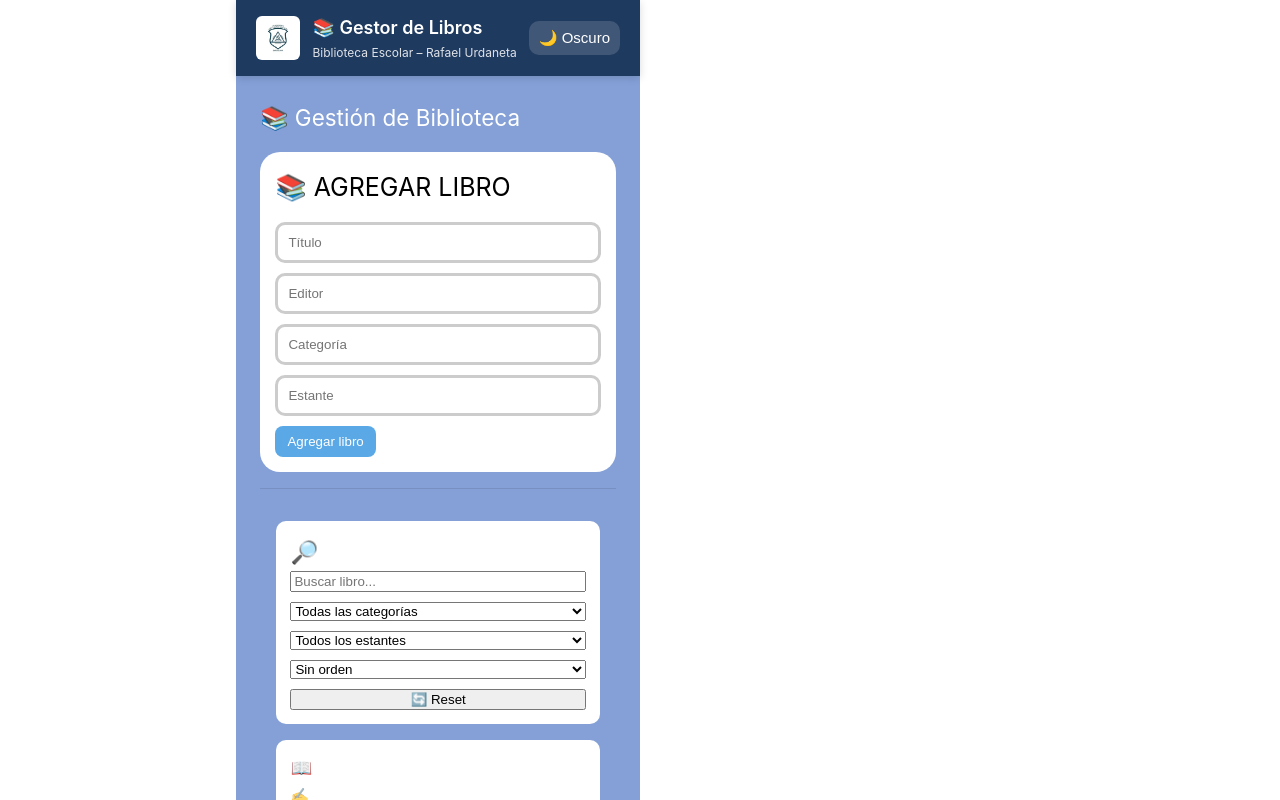
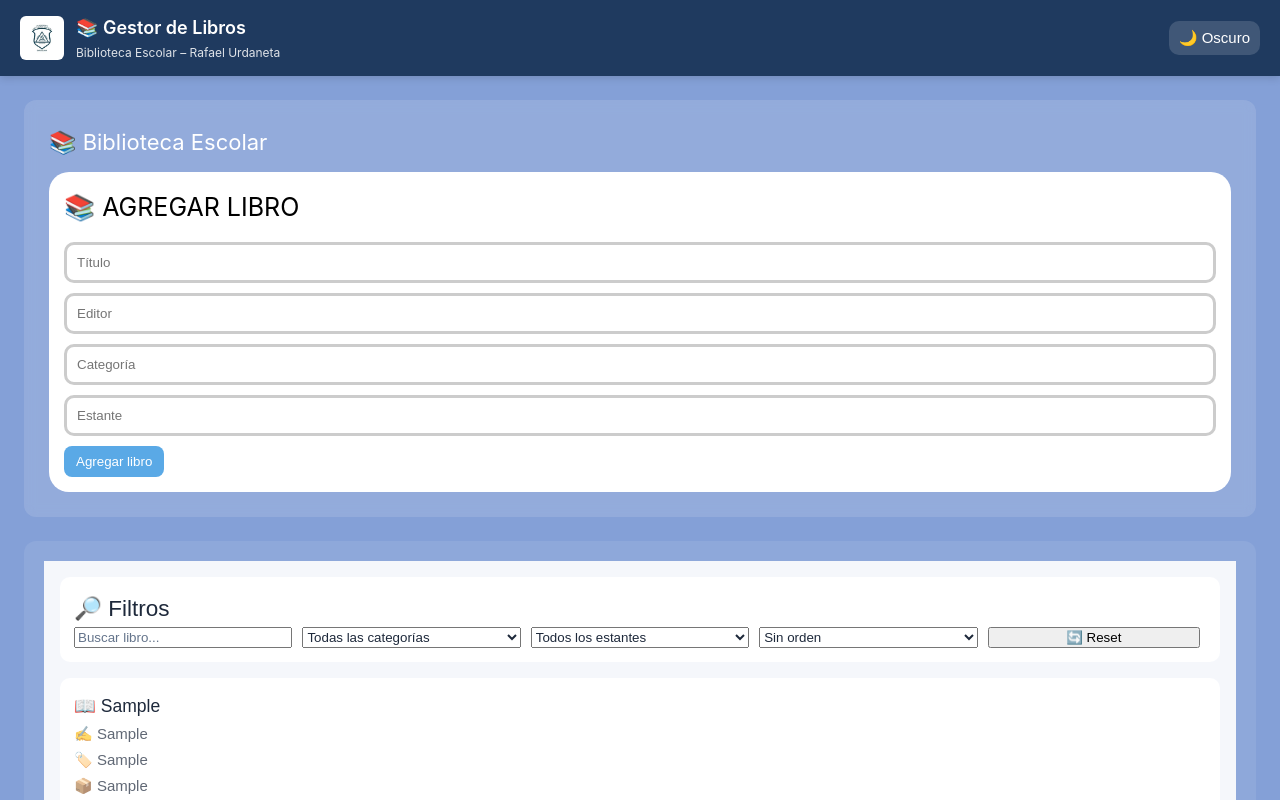
Before and after one commit to Jh0n1joe/library-sistem, a Vue app: page / in a window 1280 px wide. Both pictures are taken after typing "Sample", "Sample", "Sample", "Sample" into the empty fields and a click on the button "Agregar libro". Shown: the top 800 px of the page. Built offline with nearby package versions, Linux system fonts and the light colour scheme.

Commit message:
interfaz

```diff
--- a/src/assets/main.css
+++ b/src/assets/main.css
@@ -1,11 +1,27 @@
 @import './base.css';
 
+/* =========================
+   🌐 ROOT FULLSCREEN APP
+   ========================= */
+
+html, body {
+  height: 100%;
+  width: 100%;
+  margin: 0;
+  padding: 0;
+}
+
 #app {
-  max-width: 1280px;
-  margin: 0 auto;
-  padding: 2rem;
+  height: 100%;
+  width: 100%;
+  margin: 0;
+  padding: 0;
   font-weight: normal;
 }
+
+/* =========================
+   🔗 LINKS
+   ========================= */
 
 a,
 .green {
@@ -21,15 +37,21 @@ a,
   }
 }
 
-@media (min-width: 1024px) {
+/* =========================
+   ❌ ELIMINADO LAYOUT ANTIGUO
+   ========================= */
+
+/*
 body {
   display: flex;
   place-items: center;
 }
 
 #app {
+  max-width: 1280px;
+  margin: 0 auto;
   display: grid;
   grid-template-columns: 1fr 1fr;
   padding: 0 2rem;
 }
-}
+*/
--- a/src/components/BookForm.vue
+++ b/src/components/BookForm.vue
@@ -63,8 +63,9 @@ function addBook() {
 <style scoped>
 
 /* =========================
-   📦 CONTENEDOR PRINCIPAL (FORMULARIO)
+   📦 CONTENEDOR PRINCIPAL
    ========================= */
+
 .form {
   background: rgb(255, 255, 255);
   padding: 15px;
@@ -74,8 +75,9 @@ function addBook() {
 
 
 /* =========================
-   🏷️ TÍTULO DEL FORMULARIO
+   🏷️ TÍTULO
    ========================= */
+
 .title {
   margin-bottom: 15px;
   font-size: 25px;
@@ -85,8 +87,9 @@ function addBook() {
 
 
 /* =========================
-   ✏️ CAMPOS DE ENTRADA (INPUTS)
+   ✏️ INPUTS
    ========================= */
+
 input {
   display: block;
   width: 100%;
@@ -94,12 +97,14 @@ input {
   padding: 10px;
   border: 3px solid #ccc;
   border-radius: 10px;
+  box-sizing: border-box;
 }
 
 
 /* =========================
-   🔘 BOTÓN PRINCIPAL (AGREGAR LIBRO)
+   🔘 BOTÓN
    ========================= */
+
 button {
   background: #5aa9e6;
   color: white;
@@ -111,29 +116,25 @@ button {
 
 
 /* =========================
-   🌙 MODO OSCURO (SISTEMA GLOBAL)
+   🌙 DARK MODE
    ========================= */
 
-/* 📦 FONDO DEL FORMULARIO EN DARK MODE */
 :global(.page.dark) .form {
   background: #1e293b;
-  margin: -5%;
 }
 
-/* 🏷️ TÍTULO EN DARK MODE */
 :global(.page.dark) .title {
   color: #5aa9e6;
 }
 
-/* ✏️ INPUTS EN DARK MODE */
 :global(.page.dark) input {
   background: #0f172a;
   color: white;
   border: 1px solid #334155;
 }
 
-/* 🔘 BOTÓN EN DARK MODE */
 :global(.page.dark) button {
   background: #3b82f6;
 }
+
 </style>
--- a/src/components/Filters.vue
+++ b/src/components/Filters.vue
@@ -44,13 +44,17 @@ function resetFilters() {
 
 function parseCustomDate(dateStr) {
   if (!dateStr) return null
+
   const date = new Date(dateStr)
+
   if (isNaN(date.getTime())) return null
+
   return date
 }
 
 function getTimeRemaining(dueDate) {
   const due = parseCustomDate(dueDate)
+
   if (!due) return 'Fecha inválida'
 
   const now = new Date(nowTick.value)
@@ -68,6 +72,7 @@ function getTimeRemaining(dueDate) {
 
 function getDueAlert(dueDate) {
   const due = parseCustomDate(dueDate)
+
   if (!due) return null
 
   const now = new Date(nowTick.value)
@@ -99,6 +104,7 @@ function handleLoan(data) {
     selectedCopyId.value,
     data
   )
+
   showModal.value = false
 }
 
@@ -167,7 +173,7 @@ function getCopyCount(book) {
 </script>
 
 <template>
-  <div class="page">
+  <div class="filters-page">
 
     <!-- 🔎 FILTROS -->
     <div class="filters-panel">
@@ -175,16 +181,32 @@ function getCopyCount(book) {
       <h2>🔎 Filtros</h2>
 
       <div class="filters-grid">
-        <input v-model="search" placeholder="Buscar libro..." />
+
+        <input
+          v-model="search"
+          placeholder="Buscar libro..."
+        />
 
         <select v-model="categoryFilter">
           <option value="">Todas las categorías</option>
-          <option v-for="c in categories" :key="c">{{ c }}</option>
+
+          <option
+            v-for="c in categories"
+            :key="c"
+          >
+            {{ c }}
+          </option>
         </select>
 
         <select v-model="shelfFilter">
           <option value="">Todos los estantes</option>
-          <option v-for="s in shelves" :key="s">{{ s }}</option>
+
+          <option
+            v-for="s in shelves"
+            :key="s"
+          >
+            {{ s }}
+          </option>
         </select>
 
         <select v-model="sortBy">
@@ -199,6 +221,7 @@ function getCopyCount(book) {
         <button @click="resetFilters">
           🔄 Reset
         </button>
+
       </div>
 
     </div>
@@ -212,17 +235,31 @@ function getCopyCount(book) {
         :key="book.id"
       >
 
+        <!-- 📖 HEADER -->
         <div class="book-header">
-          <h3>📖 {{ book.title }}</h3>
+
+          <h3>
+            📖 {{ book.title }}
+          </h3>
 
           <span v-if="getCopyCount(book) > 1">
             {{ getCopyCount(book) }} copias
           </span>
+
         </div>
 
-        <p class="meta">✍️ {{ book.editor }}</p>
-        <p class="meta">🏷️ {{ book.category }}</p>
-        <p class="meta">📦 {{ book.shelf }}</p>
+        <!-- 📌 INFO -->
+        <p class="meta">
+          ✍️ {{ book.editor }}
+        </p>
+
+        <p class="meta">
+          🏷️ {{ book.category }}
+        </p>
+
+        <p class="meta">
+          📦 {{ book.shelf }}
+        </p>
 
         <hr />
 
@@ -242,10 +279,15 @@ function getCopyCount(book) {
           </p>
 
           <p v-else-if="copy.status === 'borrowed'">
-            🟡 {{ copy.borrower }} ({{ copy.cedula }})
+            🟡 {{ copy.borrower }}
+            ({{ copy.cedula }})
+
             <br />
+
             📅 {{ copy.dueDate }}
+
             <br />
+
             ⏳ {{ getTimeRemaining(copy.dueDate) }}
           </p>
 
@@ -284,19 +326,22 @@ function getCopyCount(book) {
 <style scoped>
 
 /* =========================
-   🌞 CONTENEDOR GENERAL (PÁGINA)
+   🌞 CONTENEDOR GENERAL
    ========================= */
-.page {
+
+.filters-page {
   background: #f5f7fb;
   min-height: 100vh;
   padding: 16px;
   font-family: Arial, sans-serif;
+  box-sizing: border-box;
 }
 
 
 /* =========================
    📦 PANEL DE FILTROS
    ========================= */
+
 .filters-panel {
   background: white;
   padding: 14px;
@@ -306,8 +351,33 @@ function getCopyCount(book) {
 
 
 /* =========================
+   🔤 TEXTO LEGIBLE (MODO CLARO)
+   ========================= */
+
+.filters-page h2,
+.filters-page h3,
+.filters-page p,
+.filters-page span,
+.filters-page option,
+.filters-page select,
+.filters-page input {
+  color: #1e293b;
+}
+
+
+/* =========================
+   ✏️ PLACEHOLDERS
+   ========================= */
+
+.filters-page input::placeholder {
+  color: #64748b;
+}
+
+
+/* =========================
    📐 GRID DE FILTROS
    ========================= */
+
 .filters-grid {
   display: grid;
   grid-template-columns: repeat(auto-fit, minmax(160px, 1fr));
@@ -316,8 +386,9 @@ function getCopyCount(book) {
 
 
 /* =========================
-   📚 CONTENEDOR DE LIBROS
+   📚 CONTENEDOR LIBROS
    ========================= */
+
 .books-container {
   display: flex;
   flex-direction: column;
@@ -326,8 +397,9 @@ function getCopyCount(book) {
 
 
 /* =========================
-   📦 TARJETA DE LIBRO
+   📦 TARJETA LIBRO
    ========================= */
+
 .book-card {
   background: white;
   padding: 14px;
@@ -336,8 +408,9 @@ function getCopyCount(book) {
 
 
 /* =========================
-   🧾 ENCABEZADO DE LIBRO
+   📖 HEADER LIBRO
    ========================= */
+
 .book-header {
   display: flex;
   justify-content: space-between;
@@ -345,8 +418,9 @@ function getCopyCount(book) {
 
 
 /* =========================
-   📌 METADATOS (AUTOR, ETC)
+   📌 METADATOS
    ========================= */
+
 .meta {
   opacity: 0.7;
   margin: 2px 0;
@@ -354,8 +428,9 @@ function getCopyCount(book) {
 
 
 /* =========================
-   📦 BLOQUE DE COPIAS
+   📦 BLOQUE COPIAS
    ========================= */
+
 .copy-block {
   margin-top: 10px;
   padding: 8px;
@@ -364,30 +439,34 @@ function getCopyCount(book) {
 
 
 /* =========================
-   🌙 MODO OSCURO (SISTEMA GLOBAL)
+   🔘 BOTONES
    ========================= */
 
-/* 🌑 FONDO GENERAL */
-:global(.page.dark) {
+button {
+  margin-right: 6px;
+}
+
+
+/* =========================
+   🌙 DARK MODE
+   ========================= */
+
+:global(.page.dark) .filters-page {
   background: #121b30;
   color: #e5e7eb;
 }
 
-
-/* 📦 PANEL DE FILTROS EN DARK MODE */
 :global(.page.dark) .filters-panel {
   background: #1e293b;
 }
 
-
-/* 📚 TARJETAS DE LIBRO EN DARK MODE */
 :global(.page.dark) .book-card {
   background: #1e293b;
   color: #e5e7eb;
 }
 
-/* 📦 BLOQUES DE COPIAS EN DARK MODE */
 :global(.page.dark) .copy-block {
   border-left: 3px solid #334155;
 }
+
 </style>
--- a/src/views/LibraryView.vue
+++ b/src/views/LibraryView.vue
@@ -52,28 +52,25 @@ onMounted(() => {
 <template>
   <div :class="['page', { dark: isDark }]">
 
-    <!-- 🏫 HEADER PRINCIPAL -->
+    <!-- 🏫 HEADER -->
     <AppHeader
       :isDark="isDark"
       @toggle-theme="toggleTheme"
     />
 
-    <!-- 📚 CONTENIDO PRINCIPAL -->
+    <!-- 🔍 CONTENEDOR PRINCIPAL -->
     <main class="container">
 
-      <!-- 🏷️ TÍTULO -->
-      <h2 class="title">
-        📚 Gestión de Biblioteca
-      </h2>
+      <!-- 🔎 BLOQUE PRINCIPAL (tipo search bar + form) -->
+      <section class="top-section">
+        <h2 class="title">📚 Biblioteca Escolar</h2>
+        <BookForm />
+      </section>
 
-      <!-- 📝 FORMULARIO -->
-      <BookForm />
-
-      <!-- ➖ SEPARADOR -->
-      <hr />
-
-      <!-- 🔎 FILTROS -->
-      <Filters />
+      <!-- 🔧 FILTROS -->
+      <section class="filters-section">
+        <Filters />
+      </section>
 
     </main>
 
@@ -81,68 +78,112 @@ onMounted(() => {
 </template>
 
 <style scoped>
+/* =========================
+   🌐 ROOT FULLSCREEN REAL
+   ========================= */
+
+:global(html, body, #app) {
+  height: 100%;
+  width: 100%;
+  margin: 0;
+  padding: 0;
+}
 
 /* =========================
-   📦 LAYOUT PRINCIPAL
+   📦 APP ROOT
+   ========================= */
+
+.page {
+  min-height: 100vh;   /* 🔥 clave real */
+  width: 100%;
+
+  display: flex;
+  flex-direction: column;
+
+  background: #84a0d7;
+  color: white;
+
+  overflow-x: hidden;
+}
+
+/* =========================
+   🏫 HEADER FIX (NO SE SUBE NI DESAPARECE)
+   ========================= */
+
+.page > header {
+  flex-shrink: 0;   /* 🔥 evita que se colapse */
+  width: 100%;
+}
+
+/* =========================
+   📦 CONTENIDO
    ========================= */
 
 .container {
-  flex: 1;              /* 🔥 CLAVE REAL */
+  flex: 1;              /* ocupa todo el espacio restante */
+  width: 100%;
+
   display: flex;
   flex-direction: column;
-  gap: 16px;
+  gap: 24px;
+
   padding: 24px;
-  width: 100%;
   box-sizing: border-box;
 }
 
 /* =========================
-   🎨 TEMA (COLORES BASE)
+   🔝 SECCIONES
    ========================= */
 
-.page {
-  background: #84a0d7;
-  color: #ffffff;
+.top-section,
+.filters-section {
+  width: 100%;
 }
+
+/* =========================
+   🔝 BLOQUE SUPERIOR
+   ========================= */
+
+.top-section {
+  background: rgba(255,255,255,0.12);
+  padding: 25px;
+  border-radius: 12px;
+  backdrop-filter: blur(6px);
+}
+
+/* =========================
+   🔧 FILTROS
+   ========================= */
+
+.filters-section {
+  background: rgba(255,255,255,0.08);
+  padding: 20px;
+  border-radius: 12px;
+}
+
+/* =========================
+   🏷️ TÍTULO
+   ========================= */
+
+.title {
+  margin-bottom: 12px;
+  font-size: 22px;
+}
+
+/* =========================
+   🌙 DARK MODE
+   ========================= */
 
 .page.dark {
   background: #121b30;
   color: #e5e7eb;
 }
 
-/* =========================
-   📏 SEPARADORES (HR)
-   ========================= */
-
-hr {
-  border: none;
-  border-top: 1px solid rgba(0,0,0,0.1);
+.page.dark .top-section {
+  background: rgba(255,255,255,0.05);
 }
 
-.page.dark hr {
-  border-top: 1px solid rgba(255,255,255,0.15);
+.page.dark .filters-section {
+  background: rgba(255,255,255,0.03);
 }
-
-/* =========================
-   🔘 CONTROLES (TOGGLE)
-   ========================= */
-
-.theme-toggle {
-  display: flex;
-  justify-content: flex-end;
-  padding: 10px 16px;
-}
-
-.theme-toggle button {
-  background: #121b30;
-  border: none;
-  padding: 6px 12px;
-  border-radius: 8px;
-  color: white;
-}
-
-.page.dark .theme-toggle button {
-  background: #5aa9e6;
-}
-
 </style>
```
Lines whose indentation alone changed are shown as unchanged.
